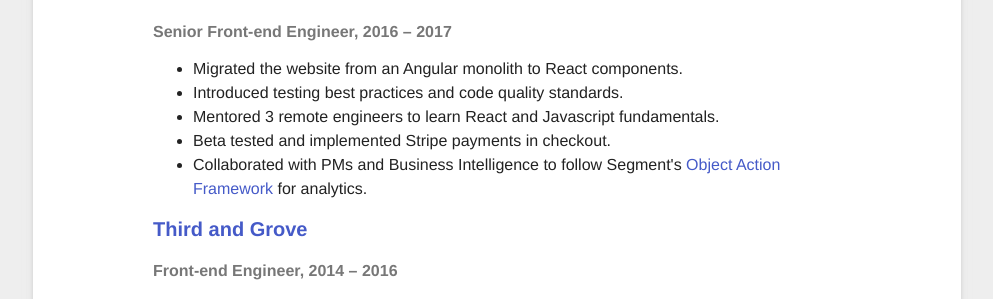
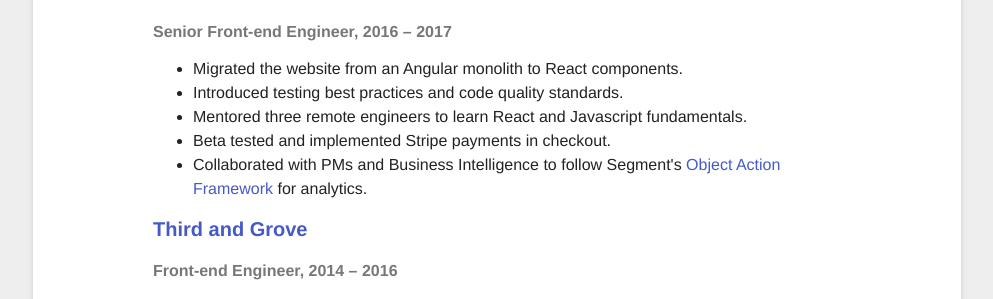
Before and after one commit to antgonzales/antgonzales.github.io, a Jekyll site: the page built from resume.html, in a window 1280 px wide. Shown: the part 1065-1364 px from the top of the page, without its empty margins (143-1136 px from the left). Built offline with Jekyll 4.4.1, drawn with Linux system fonts in a browser that asks for light colours.

Commit message:
Remove integer in favor of text

```diff
--- a/_data/resume.json
+++ b/_data/resume.json
@@ -79,7 +79,7 @@
       "highlights":[
         "Migrated the website from an Angular monolith to React components.",
         "Introduced testing best practices and code quality standards.",
-        "Mentored 3 remote engineers to learn React and Javascript fundamentals.",
+        "Mentored three remote engineers to learn React and Javascript fundamentals.",
         "Beta tested and implemented Stripe payments in checkout.",
         "Collaborated with PMs and Business Intelligence to follow Segment's <a href='https://segment.com/academy/collecting-data/naming-conventions-for-clean-data/'>Object Action Framework</a> for analytics."
       ],
```
